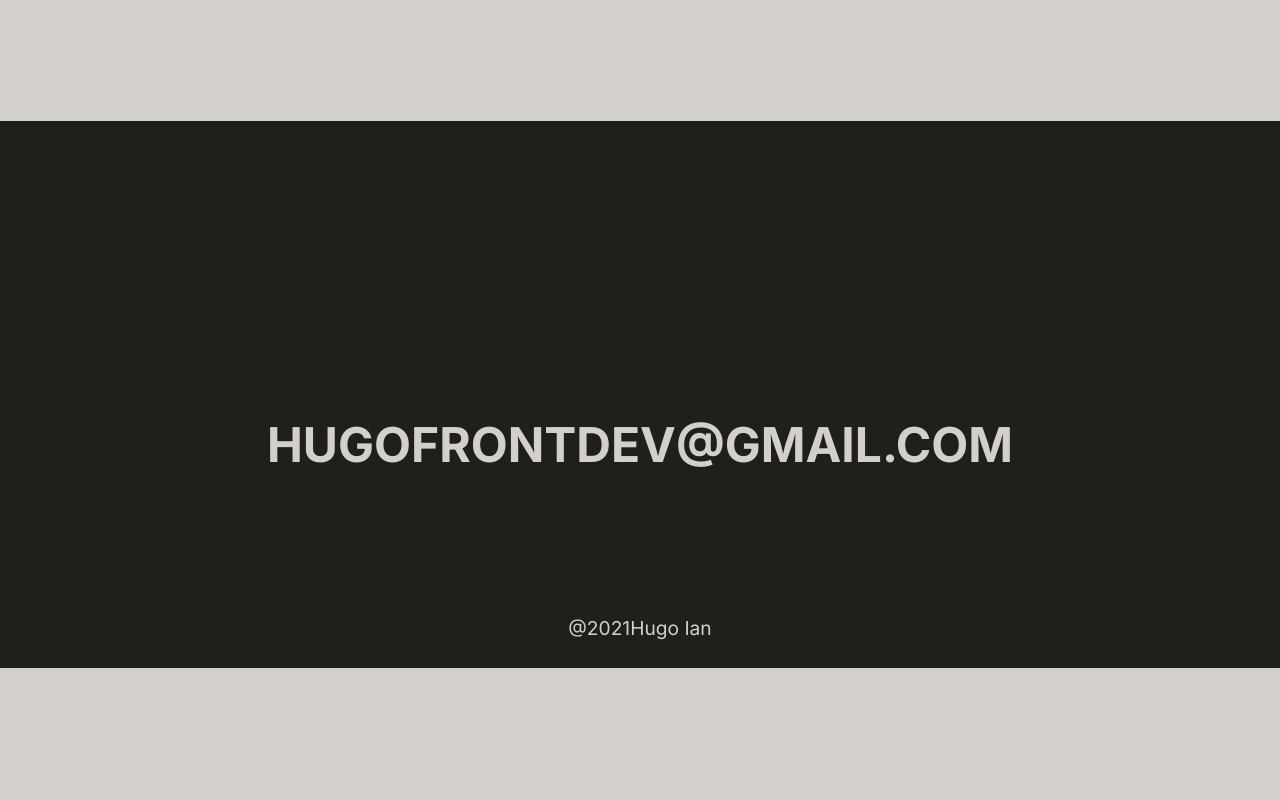
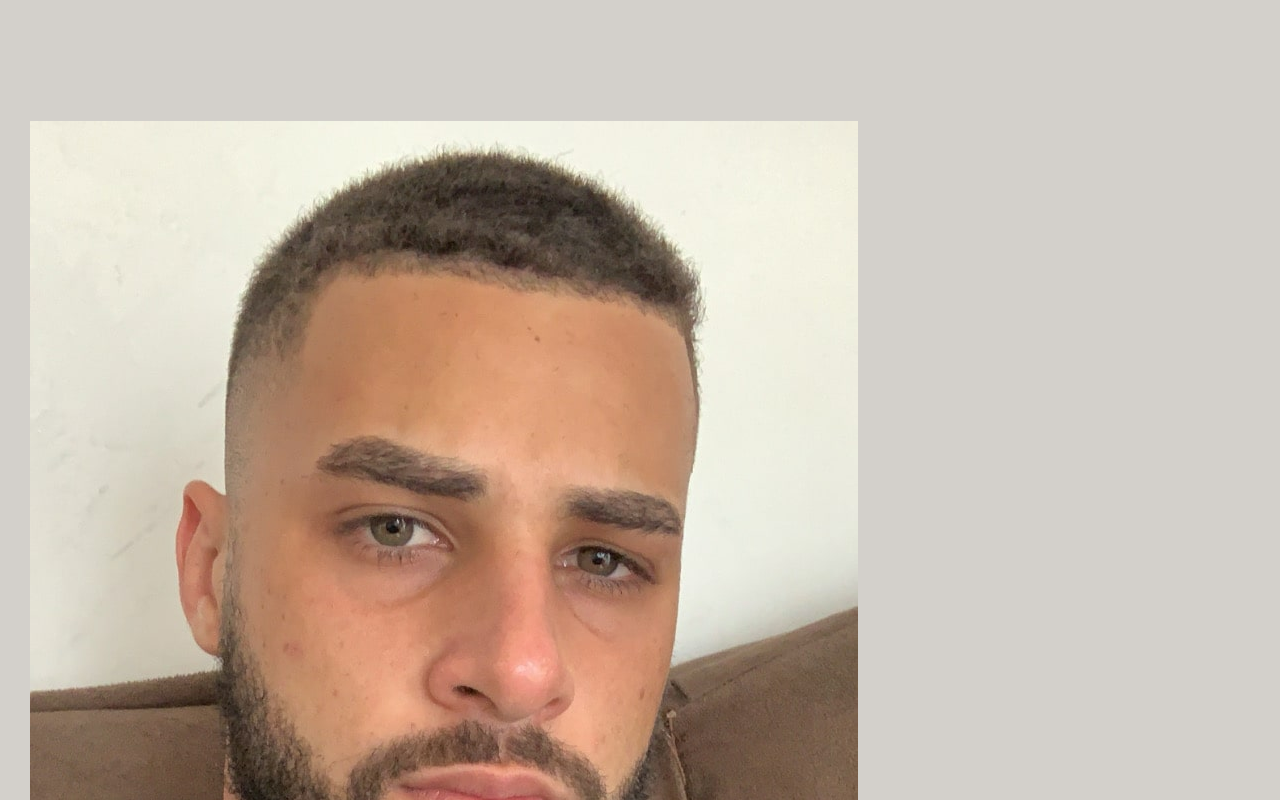
Before and after one commit to hugoiandev/my-portfolio, a React (Create React App) app: page /about in a window 1280 px wide. Shown: the part 1140-1940 px from the top of the page. Before the commit the page ends 1808 px from the top, so only its background shows below. Built offline with nearby package versions, Linux system fonts and the light colour scheme.

Commit message:
init development page about

```diff
--- a/src/Pages/About/index.jsx
+++ b/src/Pages/About/index.jsx
@@ -10,8 +10,13 @@ const About = () => {
       <Container>
         <section className={styles.about}>
           <Title text='Sobre' />
-          <div className={styles.textAbout}>
-            <p>Olá, meu nome é Hugo, tenho 23 anos e atualmente moro em Hortolândia/SP, gosto bastante de ouvir músicas e programar, desde mais jovem eu já era interessado pela tecnologia, mas ingressei na área de desenvolvimento no final do ano de 2019 e foi paixão de primeira vista, atualmente tenho focado meus estudos no desenvolvimento web onde tenho mais familiariadade, tenho conhecimento em ReactJS, React Native, NextJS, Sass, Styled components e o basico de Api's com NodeJS</p>
+          <div className={styles.aboutContainer}>
+            <article className={styles.textAbout}>
+              <p>Olá, meu nome é Hugo, tenho 23 anos e atualmente moro em Hortolândia/SP, gosto bastante de ouvir músicas e programar, desde mais jovem eu já era interessado pela tecnologia, mas ingressei na área de desenvolvimento no final do ano de 2019 e foi paixão de primeira vista, atualmente tenho focado meus estudos no desenvolvimento web onde tenho mais familiariadade, tenho conhecimento em ReactJS, React Native, NextJS, Sass, Styled components e o basico de Api's com NodeJS</p>
+            </article>
+            <div className={styles.imgAbout}>
+              <img src="img-about.jpg" alt="Foto Hugo" />
+            </div>
           </div>
         </section>
       </Container>
```
